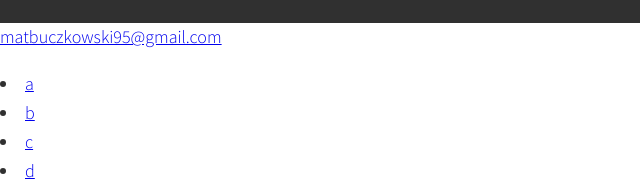
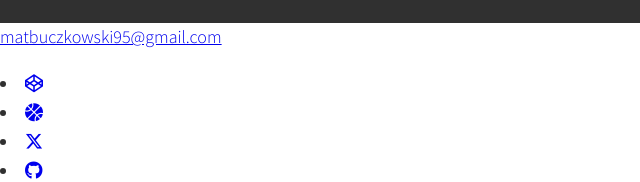
Before and after one commit to MattB1995/my_website, a plain HTML site: page index.html in a window 1280 px wide. Shown: the part 2929-3111 px from the top of the page, 0-640 px from the left. Drawn offline with nearby package versions, Linux system fonts and the light colour scheme.

Commit message:
added font awesome icons

```diff
--- a/index.html
+++ b/index.html
@@ -12,6 +12,9 @@
         <!-- Fonts -->
 
         <link href="https://fonts.googleapis.com/css?family=Source+Code+Pro:400,900|Source+Sans+Pro:300,900&display=swap" rel="stylesheet">
+
+        <!-- Font Awesome  -->
+        <script src="https://kit.fontawesome.com/bc37e79fcf.js" crossorigin="anonymous"></script>
 
         <link rel="stylesheet" href="css/styles.css">
 
@@ -121,10 +124,26 @@
         <footer>
             <a href="mailto:matbuczkowski95@gmail.com" class="footer__link">matbuczkowski95@gmail.com</a>
             <ul class="social-list"></ul>
-                <li class="social-list__item"><a class="social-list__link" href="https://codepen.io">a</a></li>
-                <li class="social-list__item"><a class="social-list__link" href="https://dribble.com">b</a></li>
-                <li class="social-list__item"><a class="social-list__link" href="https://twitter.com">c</a></li>
-                <li class="social-list__item"><a class="social-list__link" href="https://github.com">d</a></li>
+                <li class="social-list__item">
+                    <a class="social-list__link" href="https://codepen.io">
+                        <i class="fa-brands fa-codepen"></i>
+                    </a>
+                </li>
+                <li class="social-list__item">
+                    <a class="social-list__link" href="https://dribble.com">
+                        <i class="fa-solid fa-basketball"></i>
+                    </a>
+                </li>
+                <li class="social-list__item">
+                    <a class="social-list__link" href="https://twitter.com">
+                        <i class="fa-brands fa-x-twitter"></i>
+                    </a>
+                </li>
+                <li class="social-list__item">
+                    <a class="social-list__link" href="https://github.com">
+                        <i class="fa-brands fa-github"></i>
+                    </a>
+                </li>
         </footer>
     </body>
 </html>
```
